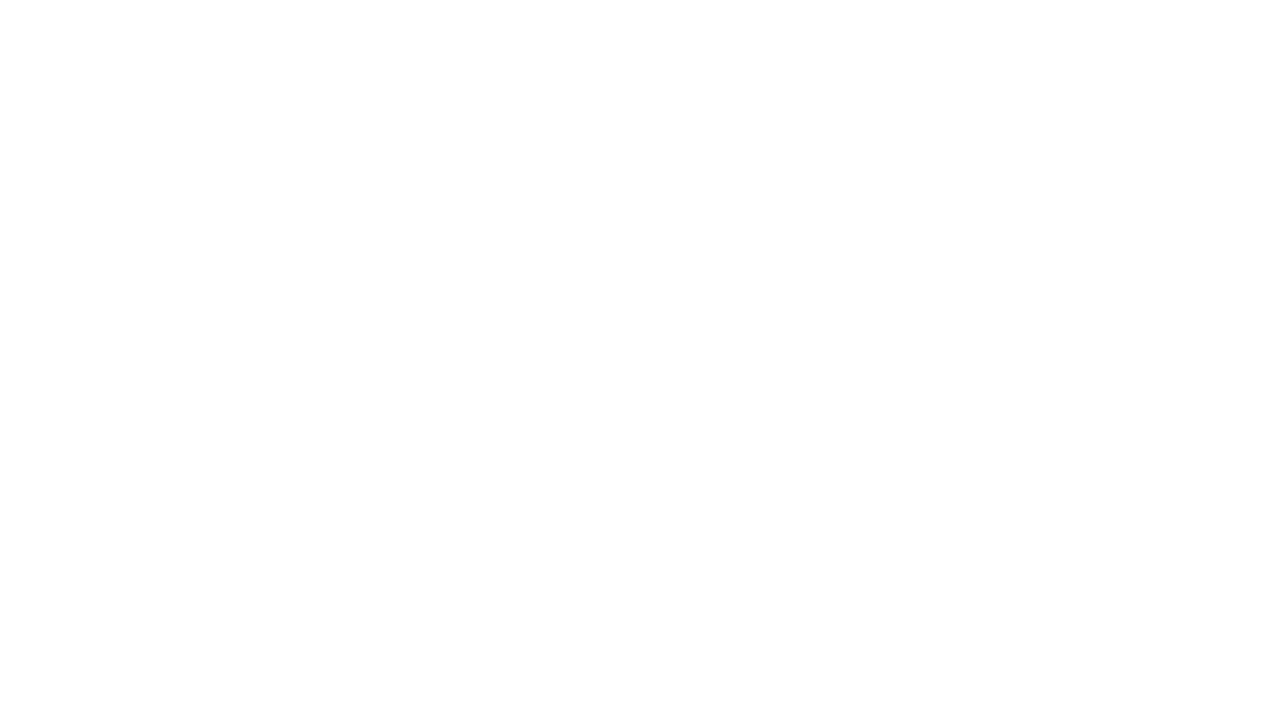
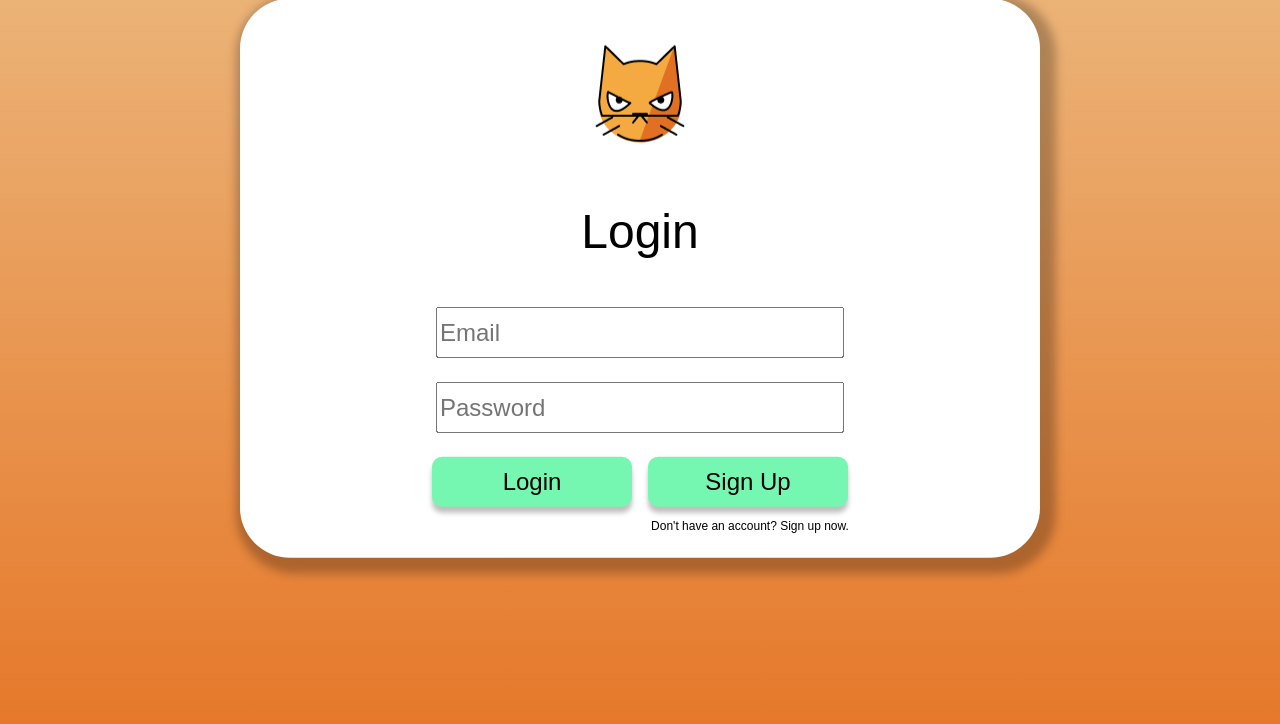
Before and after one commit to MatthewCrutcher/Cat-Bloggers, a React (Create React App) app: page / in a window 1280 px wide. Before the commit this address had no page. Shown: the top 724 px of the page. Built offline with nearby package versions, Linux system fonts and the light colour scheme; no server answers.

Commit message:
warning messages of route not found fixed

```diff
--- a/src/App.js
+++ b/src/App.js
@@ -13,11 +13,9 @@
       <div>
         <Routes>
           <Route exact path="/signup" element={<SignUp />} />
-        </Routes>
-        <Routes>
-          <Route exact path="/login" element={<Login />} />
-        </Routes>
-        <Routes>
+
+          <Route exact path="/" element={<Login />} />
+
           <Route exact path="/feed" element={<Feed />} />
         </Routes>
       </div>
```
